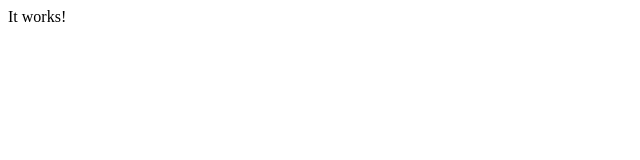
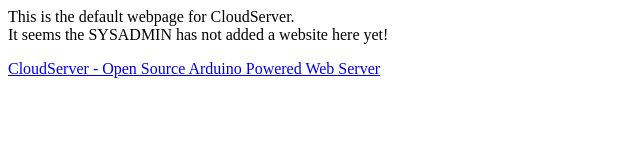
Before and after one commit to jkrauska/cloudserver, a plain HTML site: page microsd/htdocs/index.htm in a window 1280 px wide. Shown: the whole page, without its empty margins (0-640 px from the left). Drawn offline with Linux system fonts and the light colour scheme.

Commit message:
Updated the main index-file to be more describing (also, self advertising, yay!)

```diff
--- a/microsd/htdocs/index.htm
+++ b/microsd/htdocs/index.htm
@@ -1,3 +1,9 @@
 <html>
-<p>It works!</p>
+<head>
+<title>Welcome to CloudServer</title>
+</head>
+<body>
+<p>This is the default webpage for CloudServer.<br>It seems the SYSADMIN has not added a website here yet!</p>
+<p><a href="https://github.com/steamruler/cloudserver">CloudServer - Open Source Arduino Powered Web Server</a></p>
+</body>
 </html>
```
